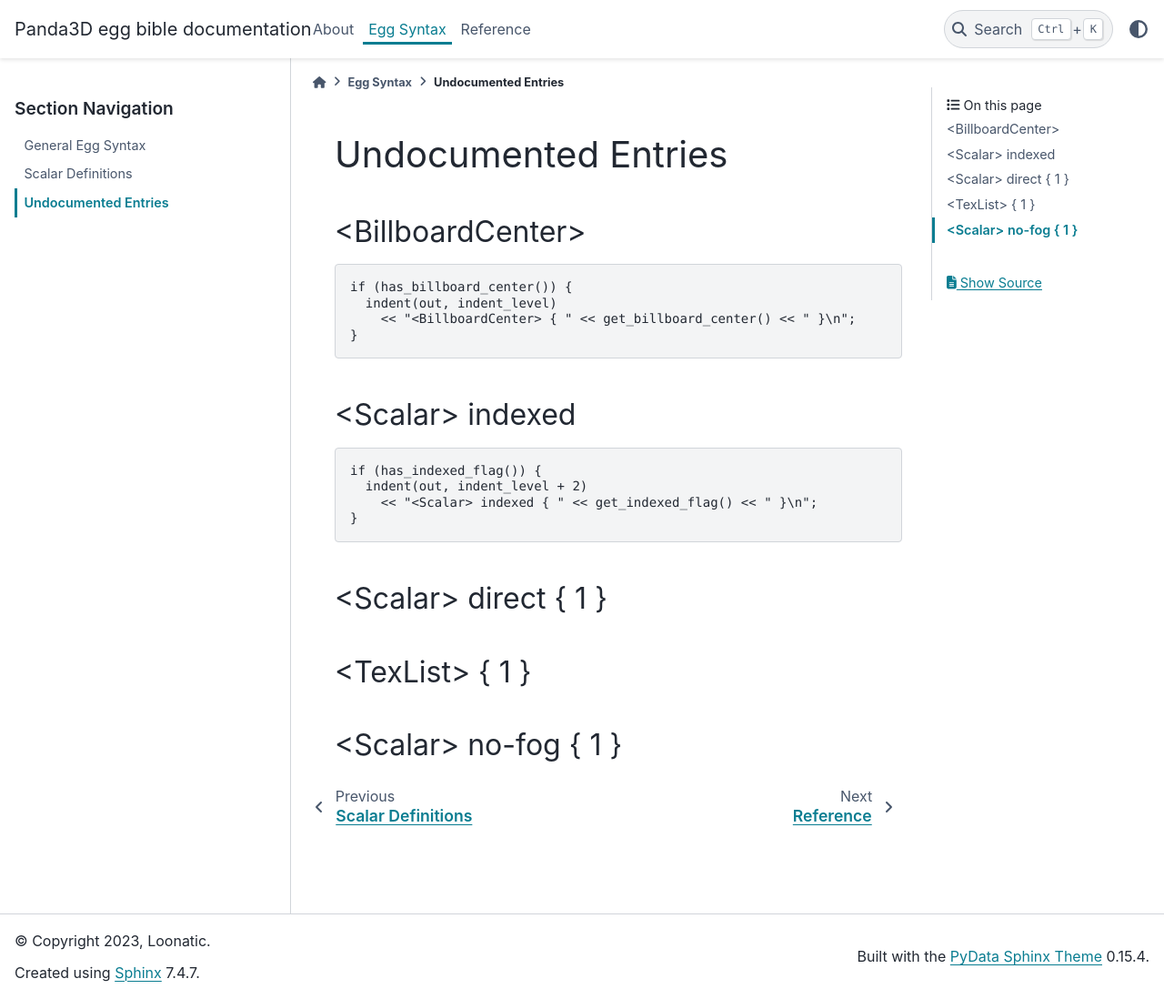
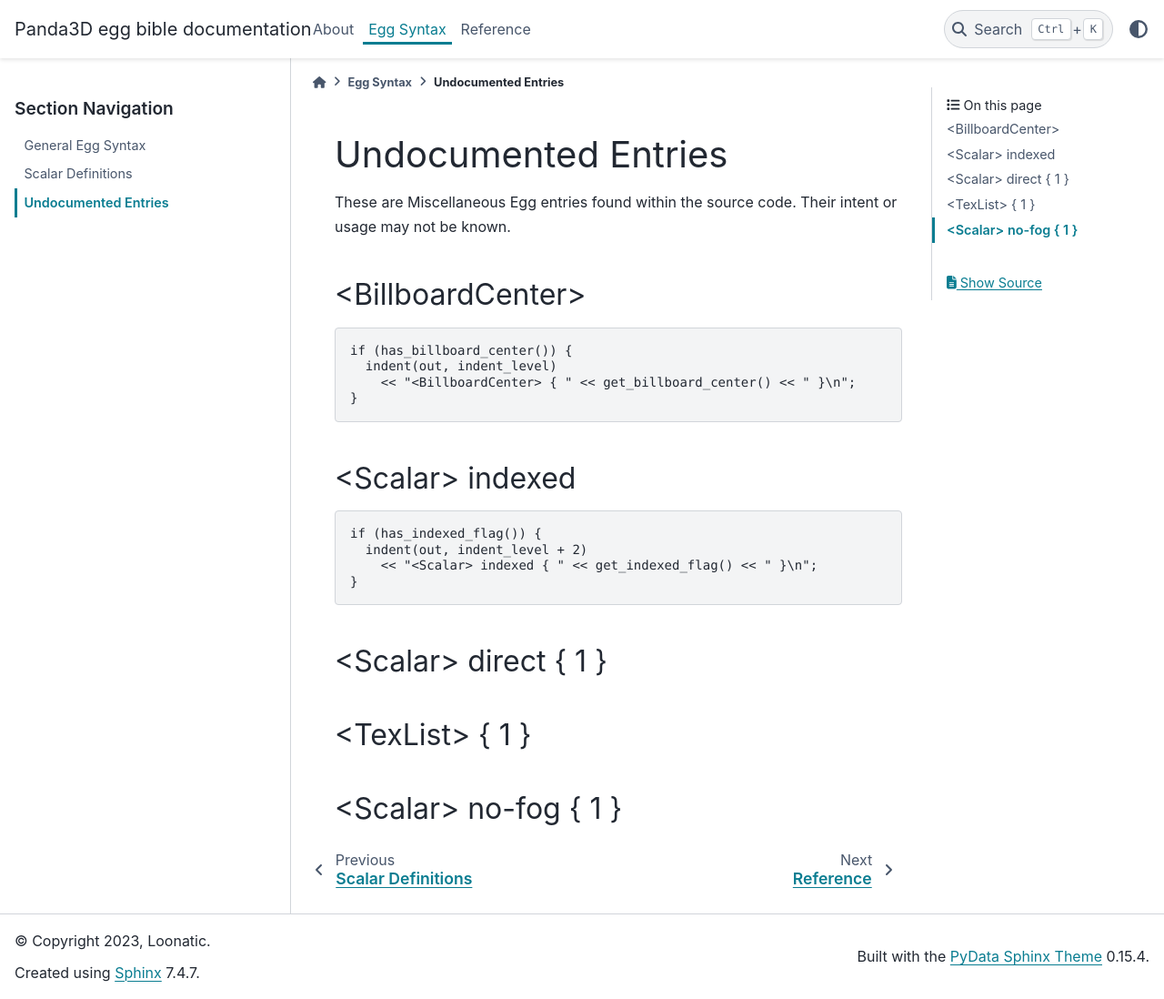
Before and after one commit to loonaticx/panda3d-egg-bible, a Sphinx documentation site: the page built from docs/home/syntax/undocumented.rst, in a window 1280 px wide and 1098 px high. Shown: the whole window at 91% size. Built offline with Sphinx 7.4.7 and the PyData theme 0.15.4, drawn with Linux system fonts in a browser that asks for light colours.

Commit message:
Small desc update for undocumented

```diff
--- a/docs/home/syntax/undocumented.rst
+++ b/docs/home/syntax/undocumented.rst
@@ -2,6 +2,8 @@
 
 Undocumented Entries
 ========================
+
+These are Miscellaneous Egg entries found within the source code. Their intent or usage may not be known.
 
 <BillboardCenter>
 ---------------------
```
